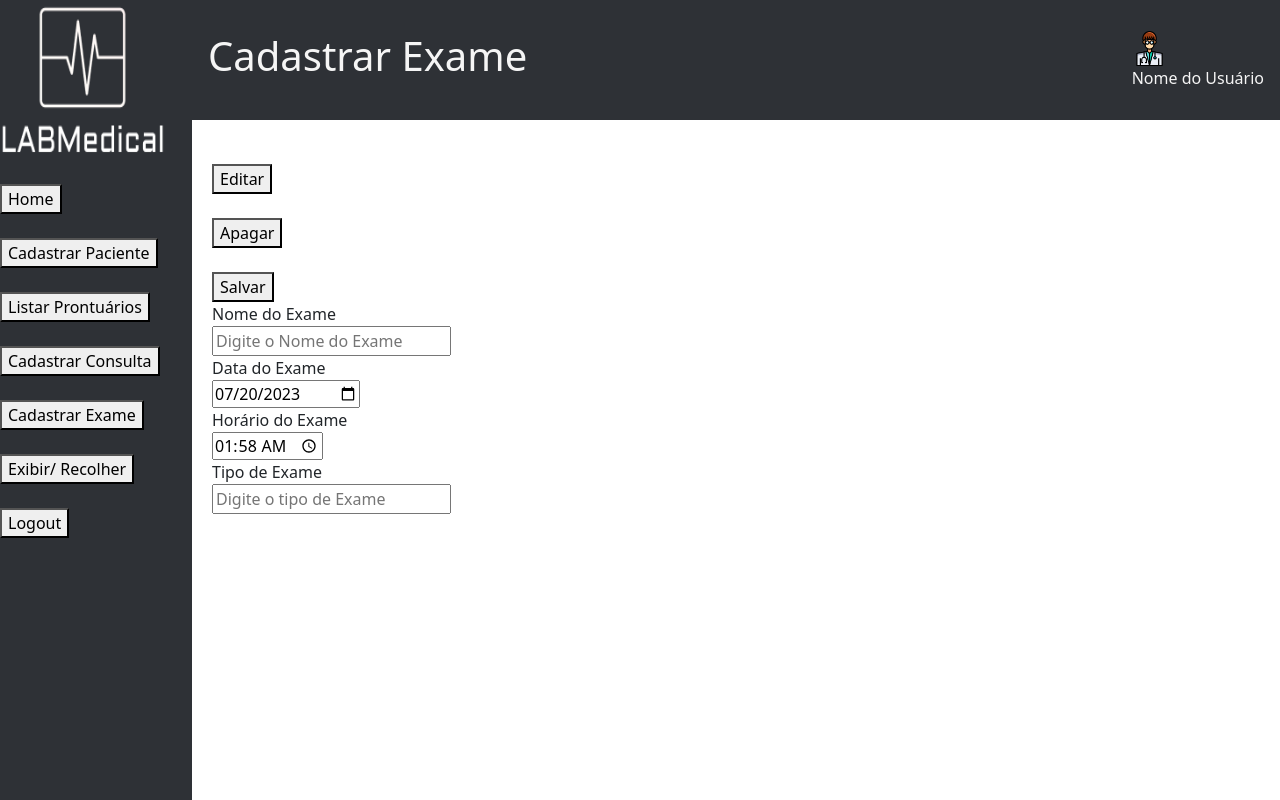
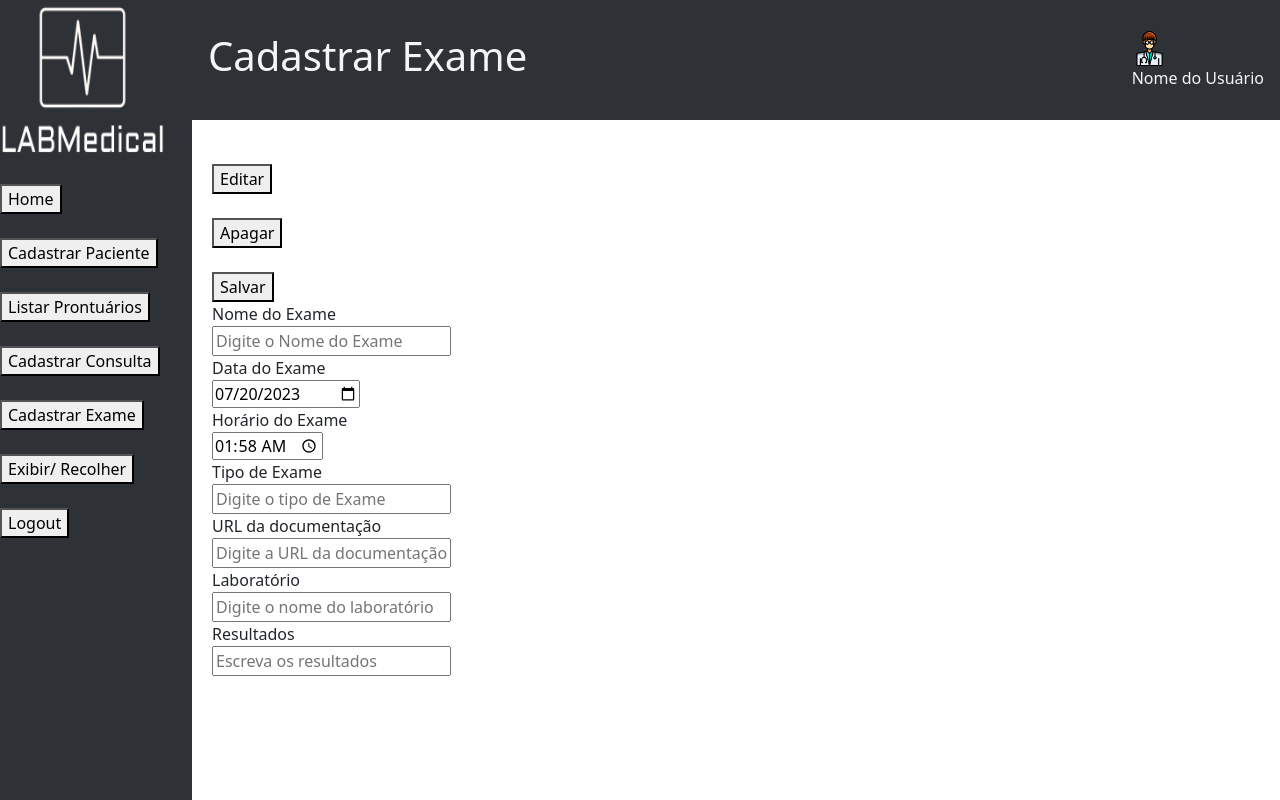
Before and after one commit to rodrigopieritz/m2labmedical, a React (Vite) app: page /exam-register in a window 1280 px wide. Built offline with nearby package versions, Linux system fonts and the light colour scheme.

Commit message:
finalização dos campos

```diff
--- a/src/components/ExamRegisterComponent/ExamRegisterComponent.jsx
+++ b/src/components/ExamRegisterComponent/ExamRegisterComponent.jsx
@@ -22,10 +22,15 @@ export const ExamRegisterComponent = () => {
   const [examTimeError, setExamTimeError] = useState("");
   const [examType, setExamType] = useState("");
   const [examTypeError, setExamTypeError] = useState("");
-//   const [medicationPrescribed, setMedicationPrescribed] = useState("");
-//   const [dosageAndPrecautions, setDosageAndPrecautions] = useState("");
-//   const [dosageAndPrecautionsError, setDosageAndPrecautionsError] =
-//     useState("");
+  const [urlDoc, setUrlDoc] = useState("");
+  const [laboratory, setLaboratory] = useState("");
+  const [laboratoryError, setLaboratoryError] =
+    useState("");
+    const [results, setResults] = useState("");
+    const [resultsError, setResultsError] =
+      useState("");
+
+
   const [currentDate, setCurrentDate] = useState("");
   const [currentTime, setCurrentTime] = useState("");
 //   const [searchQuery, setSearchQuery] = useState("");
@@ -90,11 +95,15 @@ export const ExamRegisterComponent = () => {
     } else if (id === "examType") {
       setExamType(value);
       setExamTypeError("");
-//     } else if (id === "medicationPrescribed") {
-//       setMedicationPrescribed(value);
-//     } else if (id === "dosageAndPrecautions") {
-//       setDosageAndPrecautions(value);
-//       setDosageAndPrecautionsError("");
+    } else if (id === "urlDoc") {
+      setUrlDoc(value);
+    } else if (id === "laboratory") {
+      setLaboratory(value);
+      setLaboratoryError("");
+    } else if (id === "results") {
+        setResults(value);
+        setResultsError("");
+
 //     } else if (id === "foundPatient") {
 //       setFoundPatient(value);
 //       setFoundPatientError("");
@@ -108,9 +117,10 @@ export const ExamRegisterComponent = () => {
 //       examDate: examDate,
 //       examTime: examTime,
 //       examType: examType,
-
-//       dosageAndPrecautions: dosageAndPrecautions,
-//       medicationPrescribed: medicationPrescribed,
+//       urlDoc: urlDoc,
+//       laboratory: laboratory
+//       results: results,
+//
 //     };
 //     addmedicalAppointment(newMedicalAppointment);
 //     setSubmitButtonState("");
@@ -147,11 +157,16 @@ export const ExamRegisterComponent = () => {
         .min(5, "Este campo deve ter pelo menos 5 caracteres")
         .max(30, "Este campo deve ter no máximo 30 caracteres")
         .required("Este campo é obrigatório"),
-//       dosageAndPrecautions: yup
-//         .string()
-//         .min(15, "Este campo deve ter pelo menos 15 caracteres")
-//         .max(250, "Este campo deve ter no máximo 250 caracteres")
-//         .required("Este campo é obrigatório"),
+      laboratory: yup
+        .string()
+        .min(5, "Este campo deve ter pelo menos 5 caracteres")
+        .max(30, "Este campo deve ter no máximo 30 caracteres")
+        .required("Este campo é obrigatório"),
+        results: yup
+        .string()
+        .min(15, "Este campo deve ter pelo menos 15 caracteres")
+        .max(1000, "Este campo deve ter no máximo 1.000 caracteres")
+        .required("Este campo é obrigatório"),
     });
 
     validationSchema
@@ -162,7 +177,8 @@ export const ExamRegisterComponent = () => {
           examDate,
           examTime,
           examType,
-//           dosageAndPrecautions,
+          laboratory,
+results
         },
         { abortEarly: false }
       )
@@ -185,10 +201,10 @@ export const ExamRegisterComponent = () => {
               setExamTimeError(message);
             } else if (path === "examType") {
               setExamTypeError(message);
-//             } else if (path === "medicationPrescribed") {
-//               setMedicationPrescribedError(message);
-//             } else if (path === "dosageAndPrecautions") {
-//               setDosageAndPrecautionsError(message);
+                        } else if (path === "laboratory") {
+              setLaboratoryError(message);
+            } else if (path === "results") {
+                setResultsError(message);
 //             } else if (path === "foundPatient") {
 //               setFoundPatientError(message);
             }
@@ -302,23 +318,33 @@ export const ExamRegisterComponent = () => {
           />
           {examTypeError && <div>{examTypeError}</div>}
 
-          {/* <InputComponent
-            id="medicationPrescribed"
-            placeholder="Digite a prescrição médica"
+          <InputComponent
+            id="urlDoc"
+            placeholder="Digite a URL da documentação"
             type="textarea"
-            label="Medicação Receitada"
+            label="URL da documentação"
             onInput={handleInput}
           />
 
           <InputComponent
-            id="dosageAndPrecautions"
-            placeholder="Digite as dosagens e prescrição"
-            type="textarea"
-            label="Dosagem e Precauções"
-            value={dosageAndPrecautions}
+            id="laboratory"
+            placeholder="Digite o nome do laboratório"
+            type="text"
+            label="Laboratório"
+            value={laboratory}
             onInput={handleInput}
           />
-          {dosageAndPrecautionsError && <div>{dosageAndPrecautionsError}</div>} */}
+          {laboratoryError && <div>{laboratoryError}</div>}
+
+          <InputComponent
+            id="results"
+            placeholder="Escreva os resultados"
+            type="textarea"
+            label="Resultados"
+            value={results}
+            onInput={handleInput}
+          />
+          {resultsError && <div>{resultsError}</div>}
         </form>
 
     </>
```
